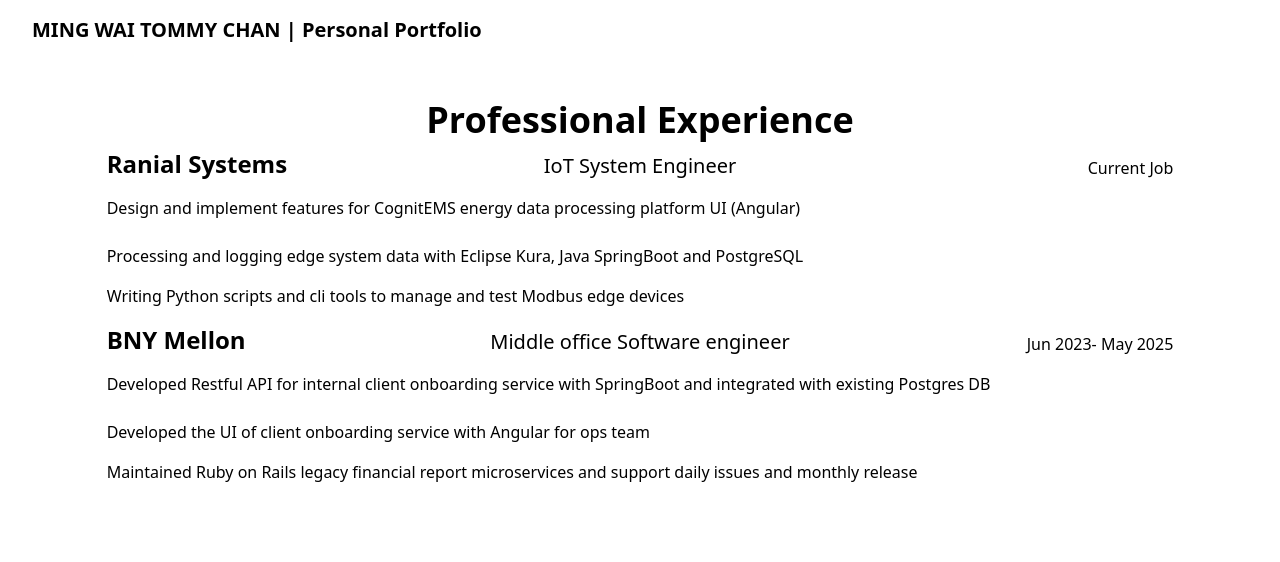
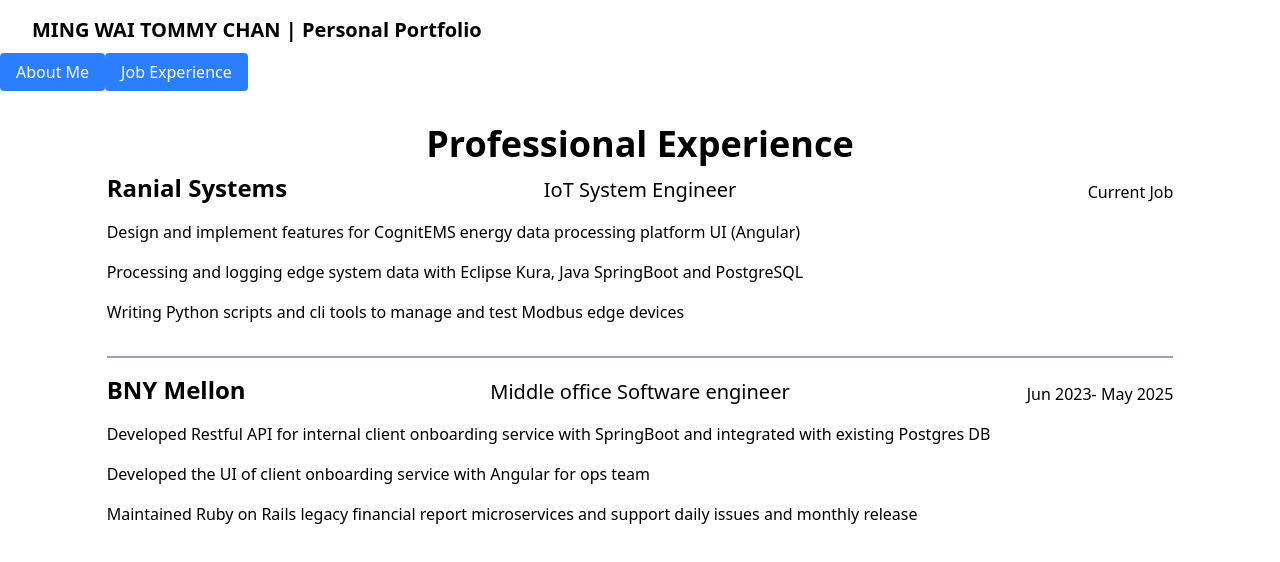
Before and after one commit to TommyRoy776/personal-portfolio, an Angular app: page /job-experience in a window 1280 px wide. Before the commit this address led to /. Shown: the top 562 px of the page. Built offline with nearby package versions, Linux system fonts and the light colour scheme.

Commit message:
Added Job experience and navigation

```diff
--- a/src/app/app.html
+++ b/src/app/app.html
@@ -1,22 +1,5 @@
 <header class="text-xl font-semibold py-4 pl-8">MING WAI TOMMY CHAN | <span>Personal Portfolio</span></header>
-<main class="flex flex-col items-center justify-evenly min-h-[50vh] mt-10">
-  <h1 class="text-4xl font-bold flex-1 mb-2">Professional Experience</h1>
-  <section class="flex flex-col h-full w-full flex-2 items-center">
-    <article class="grid grid-cols-3 grid-rows-2 gap-2 gap-y-4 w-10/12 mb-4">
-      <h2 class="text-2xl font-semibold justify-self-start self-end">Ranial Systems</h2>
-      <h3 class="text-xl justify-self-center self-end">IoT System Engineer</h3>
-      <p class="justify-self-end self-end">Current Job</p>
-      <p class="col-span-full">Design and implement features for CognitEMS energy data processing platform UI (Angular)</p>
-      <p class="col-span-full">Processing and logging edge system data with Eclipse Kura, Java SpringBoot and PostgreSQL</p>
-      <p class="col-span-full">Writing Python scripts and cli tools to manage and test Modbus edge devices</p>
-    </article>
-    <article class="grid grid-cols-3 grid-rows-2 gap-2 gap-y-4 w-10/12 mb-4">
-      <h2 class="text-2xl font-semibold justify-self-start self-end">BNY Mellon</h2>
-      <h3 class="text-xl justify-self-center self-end">Middle office Software engineer</h3>
-      <p class="justify-self-end self-end">Jun 2023- May 2025</p>
-      <p class="col-span-full">Developed Restful API for internal client onboarding service with SpringBoot and integrated with existing Postgres DB</p>
-      <p class="col-span-full">Developed the UI of client onboarding service with Angular for ops team</p>
-      <p class="col-span-full">Maintained Ruby on Rails legacy financial report microservices and support daily issues and monthly release</p>
-    </article>
-  </section>
-</main>
+<a routerLink="/about-me" class="px-4 py-2 bg-blue-500 text-white rounded">About Me</a>
+<a routerLink="/job-experience" class="px-4 py-2 bg-blue-500 text-white rounded">Job Experience</a>
+
+<router-outlet></router-outlet>
--- a/src/app/app.routes.ts
+++ b/src/app/app.routes.ts
@@ -1,3 +1,16 @@
 import { Routes } from '@angular/router';
+import { AboutMe } from './features/about-me/about-me';
+import { JobExperience } from './features/job-experience/job-experience';
 
-export const routes: Routes = [];
+export const routes: Routes = [
+    {
+       path: 'about-me',
+       title: 'About Me',
+       component: AboutMe
+    },
+    {
+        path: 'job-experience',
+        title: 'Job Experience',
+        component: JobExperience
+    }
+];
--- a/src/app/app.ts
+++ b/src/app/app.ts
@@ -1,9 +1,10 @@
 import { Component, signal } from '@angular/core';
-import { RouterOutlet } from '@angular/router';
+import { RouterOutlet,RouterLink } from '@angular/router';
+import {AboutMe} from './features/about-me/about-me';
 
 @Component({
   selector: 'app-root',
-  imports: [RouterOutlet],
+  imports: [RouterOutlet, AboutMe, RouterLink],
   templateUrl: './app.html',
   styleUrl: './app.css'
 })
--- /dev/null
+++ b/src/app/features/job-experience/job-experience.html
@@ -0,0 +1,22 @@
+<main class="flex flex-col items-center justify-evenly min-h-[50vh] mt-10">
+  <h1 class="text-4xl font-bold flex-1 mb-2">Professional Experience</h1>
+  <section class="flex flex-col h-full w-full flex-2 items-center">
+    <article class="grid grid-cols-3 gap-2 gap-y-4 w-10/12 mb-4">
+      <h2 class="text-2xl font-semibold justify-self-start self-end">Ranial Systems</h2>
+      <h3 class="text-xl justify-self-center self-end">IoT System Engineer</h3>
+      <p class="justify-self-end self-end">Current Job</p>
+      <p class="col-span-full">Design and implement features for CognitEMS energy data processing platform UI (Angular)</p>
+      <p class="col-span-full">Processing and logging edge system data with Eclipse Kura, Java SpringBoot and PostgreSQL</p>
+      <p class="col-span-full">Writing Python scripts and cli tools to manage and test Modbus edge devices</p>
+    </article>
+    <hr class="w-10/12 border-t-2 border-gray-400 my-4">
+    <article class="grid grid-cols-3 gap-2 gap-y-4 w-10/12 mb-4">
+      <h2 class="text-2xl font-semibold justify-self-start self-end">BNY Mellon</h2>
+      <h3 class="text-xl justify-self-center self-end">Middle office Software engineer</h3>
+      <p class="justify-self-end self-end">Jun 2023- May 2025</p>
+      <p class="col-span-full">Developed Restful API for internal client onboarding service with SpringBoot and integrated with existing Postgres DB</p>
+      <p class="col-span-full">Developed the UI of client onboarding service with Angular for ops team</p>
+      <p class="col-span-full">Maintained Ruby on Rails legacy financial report microservices and support daily issues and monthly release</p>
+    </article>
+  </section>
+</main>
--- /dev/null
+++ b/src/app/features/job-experience/job-experience.ts
@@ -0,0 +1,11 @@
+import { Component } from '@angular/core';
+
+@Component({
+  selector: 'app-job-experience',
+  imports: [],
+  templateUrl: './job-experience.html',
+  styleUrl: './job-experience.css',
+})
+export class JobExperience {
+
+}
```
Also changed, not shown: src/app/features/job-experience/job-experience.css (added), 1 other file (tests, documents, lock files or other folders).
